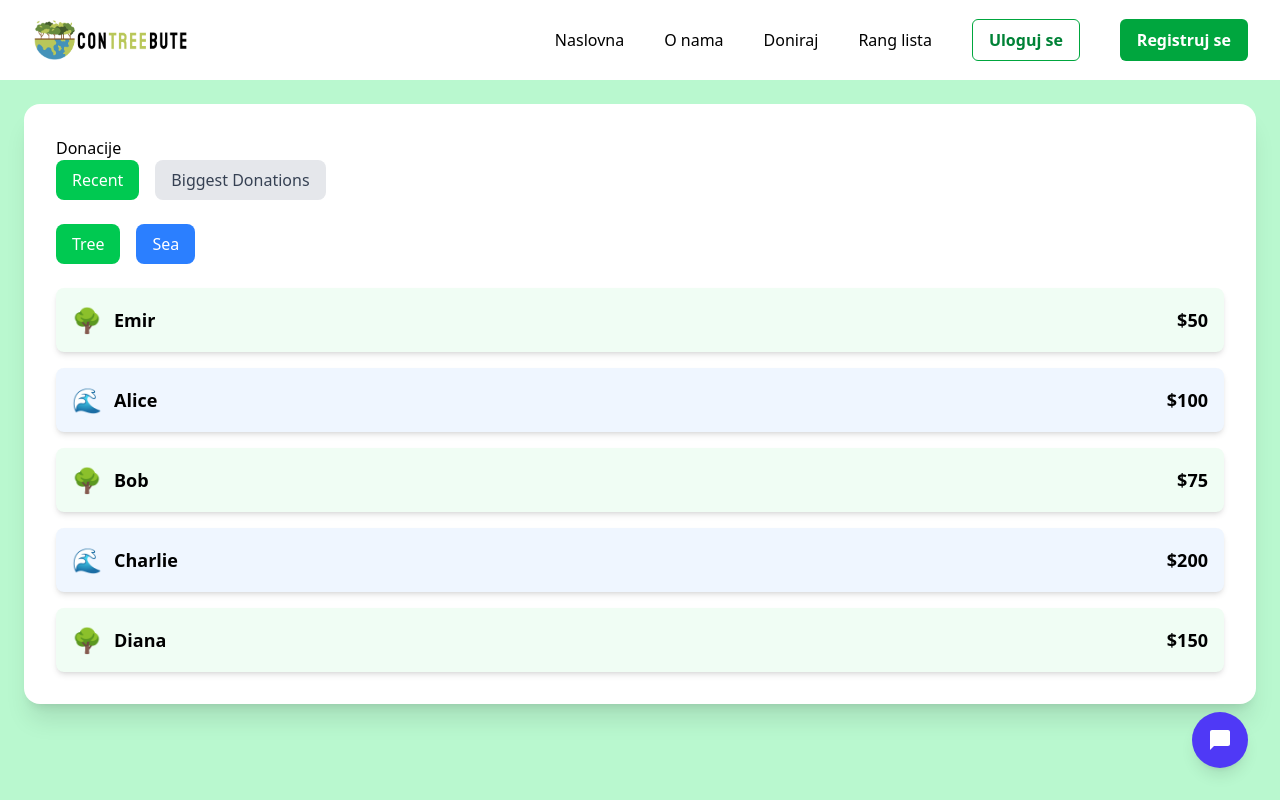
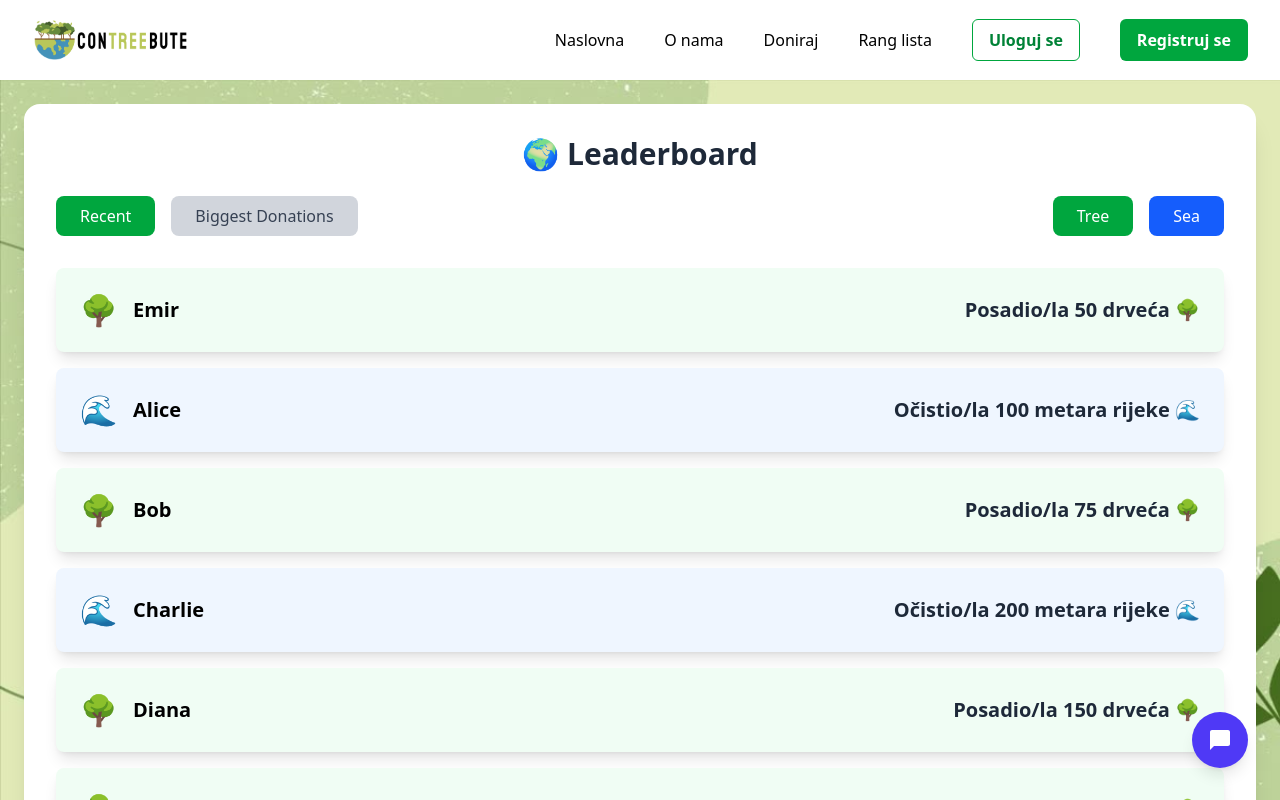
Before and after one commit to emirprasovic/hackathon-2025, a React (Vite) app in the folder frontend/: page /leaderboard in a window 1280 px wide. Shown: the top 800 px of the page. Built offline with nearby package versions, Linux system fonts and the light colour scheme.

Commit message:
added background and some minor changes

```diff
--- a/frontend/src/pages/donate/DonatePage.jsx
+++ b/frontend/src/pages/donate/DonatePage.jsx
@@ -27,7 +27,13 @@ const DonatePage = () => {
   };
 
   return (
-    <div className="flex flex-col items-center justify-center min-h-screen bg-green-200 p-6">
+    <div className="flex flex-col items-center justify-center min-h-screen bg-green-200 p-6"
+    style={{
+      backgroundImage: "url('/images/green2.jpg')",
+      backgroundAttachment: "fixed",
+      backgroundSize: "cover",
+      backgroundPosition: "center",
+  }}>
       <div className="bg-white p-8 rounded-2xl shadow-xl max-w-lg w-full text-center">
         <h2 className="text-3xl font-bold text-gradient mb-6">🌳 ConTreeBute!</h2>
         <p className="text-gray-700 mb-6 text-lg font-semibold">Odaberi vrstu donacije</p>
--- a/frontend/src/pages/leaderboards/LeaderboardPage.jsx
+++ b/frontend/src/pages/leaderboards/LeaderboardPage.jsx
@@ -7,63 +7,69 @@ const leaderboardData = [
   { name: "Bob", amount: 75, purpose: "tree" },
   { name: "Charlie", amount: 200, purpose: "sea" },
   { name: "Diana", amount: 150, purpose: "tree" },
+  { name: "Emir", amount: 50, purpose: "tree" },
+  { name: "Alice", amount: 100, purpose: "sea" },
+  { name: "Bob", amount: 75, purpose: "tree" },
+  { name: "Charlie", amount: 200, purpose: "sea" },
+  { name: "Diana", amount: 150, purpose: "tree" },
+
 ];
 
 export default function LeaderboardPage() {
   const [sortBy, setSortBy] = useState("recent"); // "recent" or "biggest"
   const [filters, setFilters] = useState({ tree: true, sea: true }); // Filters for "tree" and "sea"
 
-  // Handle radio button change
   const handleSortChange = (e) => {
     setSortBy(e.target.value);
   };
 
-  // Handle checkbox change
   const handleFilterChange = (e) => {
     const { name, checked } = e.target;
     setFilters({ ...filters, [name]: checked });
   };
 
-  // Filter and sort the data
   const filteredData = leaderboardData
     .filter((item) => {
-      if (filters.tree && filters.sea) return true; // Show all if both are checked
+      if (filters.tree && filters.sea) return true;
       if (filters.tree && item.purpose === "tree") return true;
       if (filters.sea && item.purpose === "sea") return true;
       return false;
     })
     .sort((a, b) => {
       if (sortBy === "recent") {
-        // Sort by most recent (assuming the data is already in order)
         return 0;
       } else if (sortBy === "biggest") {
-        // Sort by biggest donations
         return b.amount - a.amount;
       }
       return 0;
     });
 
   return (
-    <div className="flex flex-col items-start min-h-screen bg-green-200 p-6">
-      <div className="bg-white p-8 rounded-2xl shadow-xl max-w-full w-full text-left">
-        {/* Radio Buttons for Sorting */}
-        <h3>Donacije</h3>
-        <div className="mb-6 flex space-x-4">
+    <div className="flex flex-col items-center min-h-screen bg-green-200 p-6"
+      style={{
+        backgroundImage: "url('/images/green2.jpg')",
+        backgroundAttachment: "fixed",
+        backgroundSize: "cover",
+        backgroundPosition: "center",
+    }}>
+      <div className="bg-white p-8 rounded-2xl shadow-xl max-w-7xl w-full text-center">
+        <h3 className="text-3xl font-bold text-gray-800 mb-6">🌍 Leaderboard</h3>
+
+        {/* Sorting and Filtering Options */}
+        <div className="flex justify-between space-x-4 mb-8">
+          {/* Sorting Buttons */}
+          <div className="flex space-x-4">
             <button
-            className={`px-4 py-2 rounded-lg transition-colors ${
-              sortBy === "recent"
-                ? "bg-green-500 text-white"
-                : "bg-gray-200 text-gray-700 hover:bg-gray-300"
+              className={`px-6 py-2 rounded-lg transition-colors ${
+                sortBy === "recent" ? "bg-green-600 text-white" : "bg-gray-300 text-gray-700 hover:bg-gray-400"
               }`}
               onClick={() => setSortBy("recent")}
             >
               Recent
             </button>
             <button
-            className={`px-4 py-2 rounded-lg transition-colors ${
-              sortBy === "biggest"
-                ? "bg-green-500 text-white"
-                : "bg-gray-200 text-gray-700 hover:bg-gray-300"
+              className={`px-6 py-2 rounded-lg transition-colors ${
+                sortBy === "biggest" ? "bg-green-600 text-white" : "bg-gray-300 text-gray-700 hover:bg-gray-400"
               }`}
               onClick={() => setSortBy("biggest")}
             >
@@ -71,23 +77,17 @@ export default function LeaderboardPage() {
             </button>
           </div>
 
-        {/* Checkboxes for Filtering */}
-        <div className="mb-6 flex space-x-4">
+          {/* Toggle Buttons for Filters */}
+          <div className="flex space-x-4 justify-between">
             <button
-            className={`px-4 py-2 rounded-lg transition-colors ${
-              filters.tree
-                ? "bg-green-500 text-white"
-                : "bg-gray-200 text-gray-700 hover:bg-gray-300"
+              className={`px-6 py-2 rounded-lg transition-colors ${filters.tree ? "bg-green-600 text-white" : "bg-gray-300 text-gray-700 hover:bg-gray-400"
                 }`}
               onClick={() => setFilters({ ...filters, tree: !filters.tree })}
             >
               Tree
             </button>
             <button
-            className={`px-4 py-2 rounded-lg transition-colors ${
-              filters.sea
-                ? "bg-blue-500 text-white"
-                : "bg-gray-200 text-gray-700 hover:bg-gray-300"
+              className={`px-6 py-2 rounded-lg transition-colors ${filters.sea ? "bg-blue-600 text-white" : "bg-gray-300 text-gray-700 hover:bg-gray-400"
                 }`}
               onClick={() => setFilters({ ...filters, sea: !filters.sea })}
             >
@@ -95,25 +95,32 @@ export default function LeaderboardPage() {
             </button>
           </div>
 
+        </div>
+
         {/* Leaderboard List */}
         <div className="space-y-4">
           {filteredData.map((item, index) => (
             <div
               key={index}
-              className={`p-4 rounded-lg flex justify-between items-center shadow-md ${
-                item.purpose === "tree" ? "bg-green-50" : "bg-blue-50"
+              className={`p-6 rounded-lg flex justify-between items-center shadow-lg hover:shadow-2xl transition-all ${item.purpose === "tree" ? "bg-green-50" : "bg-blue-50"
                 }`}
             >
-              <div className="flex items-center space-x-3">
+              <div className="flex items-center space-x-4">
                 {/* Icon */}
                 {item.purpose === "tree" ? (
-                  <span className="text-green-600 text-2xl">🌳</span>
+                  <span className="text-green-600 text-3xl">🌳</span>
                 ) : (
-                  <span className="text-blue-600 text-2xl">🌊</span>
+                  <span className="text-blue-600 text-3xl">🌊</span>
                 )}
-                <span className="font-semibold text-lg">{item.name}</span>
+                <span className="font-semibold text-xl">{item.name}</span>
               </div>
-              <span className="font-bold text-lg">${item.amount}</span>
+
+              {/* Custom message based on donation purpose */}
+              <span className="font-bold text-xl text-gray-800">
+                {item.purpose === "tree"
+                  ? `Posadio/la ${item.amount} drveća 🌳`
+                  : `Očistio/la ${item.amount} metara rijeke 🌊`}
+              </span>
             </div>
           ))}
         </div>
```
Also changed, not shown: frontend/public/images/green2.jpg (added). Lines whose indentation alone changed are shown as unchanged.
